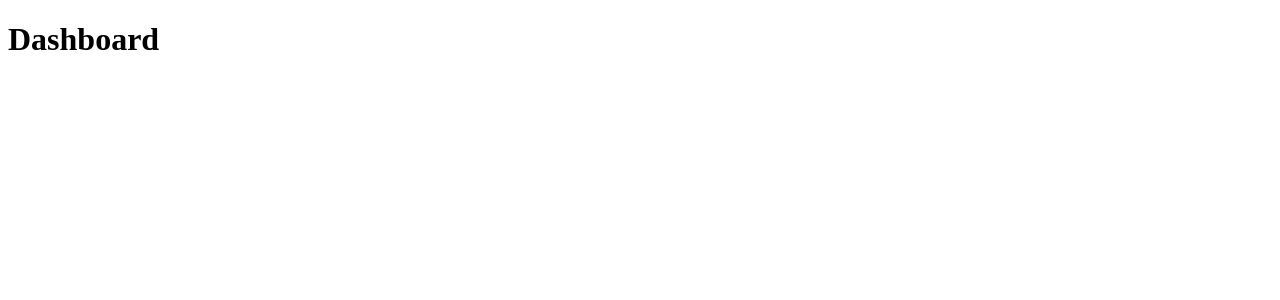
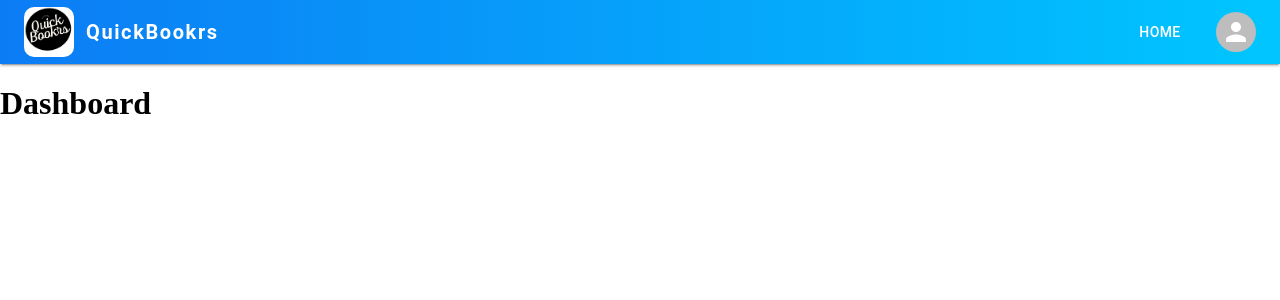
Before and after one commit to sachin0117/Appointment-Booking-App, a React (Vite) app: page /dashboard in a window 1280 px wide. Shown: the top 300 px of the page. Built offline with nearby package versions, Linux system fonts and the light colour scheme.

Commit message:
Adding navbar for role base authentication

```diff
--- a/src/App.tsx
+++ b/src/App.tsx
@@ -1,4 +1,5 @@
 import Routing from "./routing/Routing";
+import "./App.css"
 
 
 export default function App() {
--- a/src/layout/dashboard/Dashboard.tsx
+++ b/src/layout/dashboard/Dashboard.tsx
@@ -4,9 +4,9 @@ import Navbar from "../header/Navbar";
 
 export default function Dashboard() {
   return (
-    <div>
+    <>
       <Navbar/>
       <h1>Dashboard </h1>
-    </div>
+    </>
   )
 }
--- a/src/layout/header/Navbar.tsx
+++ b/src/layout/header/Navbar.tsx
@@ -1,8 +1,79 @@
+import AppBar from '@mui/material/AppBar';
+import Box from '@mui/material/Box';
+import Toolbar from '@mui/material/Toolbar';
+import Typography from '@mui/material/Typography';
+import Button from '@mui/material/Button';
+import IconButton from '@mui/material/IconButton';
+import Avatar from '@mui/material/Avatar';
+import Menu from '@mui/material/Menu';
+import MenuItem from '@mui/material/MenuItem';
+import Tooltip from '@mui/material/Tooltip';
+import { useEffect, useState } from 'react';
+import Logo from "../../assets/QuickBookrs.png"
+import { useNavigate } from 'react-router-dom';
+
+
 
 export default function Navbar() {
+  const [anchorEl, setAnchorEl] = useState<null | HTMLElement>(null);
+  const [role, setRole] = useState<string | null>(null);
+  const navigate = useNavigate();
+
+  useEffect(() => {
+    const userData = localStorage.getItem('userData');
+    if (userData) {
+      const parsed = JSON.parse(userData);
+      setRole(parsed.role);
+    }
+  }, []);
+
+  const handleOpenMenu = (event: React.MouseEvent<HTMLElement>) => {
+    setAnchorEl(event.currentTarget);
+  };
+  const handleCloseMenu = () => {
+    setAnchorEl(null);
+  };
+
+  const handleLogout = () => {
+    navigate('/signin')
+  }
+
+
   return (
-    <div>
-
-    </div>
-  )
+    <AppBar
+      position="static"
+      sx={{
+        background: "linear-gradient(to right,rgb(12, 124, 245), #00C6FF)",
+        color: "#fff",
+        boxShadow: 2,
+      }}
+    >
+      <Toolbar>
+        <Typography variant="h6" component="div" sx={{ flexGrow: 1, fontWeight: 700, letterSpacing: '0.1rem', display: 'flex', alignItems: 'center' }}>
+          <img src={Logo} alt='logo' style={{ height: 50, marginRight: 12, borderRadius: "10px" }} />
+          QuickBookrs
+        </Typography>
+        <Button color="inherit" sx={{ mx: 1 }}>Home</Button>
+        {role === 'admin' && <Button color="inherit" sx={{ mx: 1 }}>Manage Slots</Button>}
+        {role === 'user' && <Button color="inherit" sx={{ mx: 1 }}>Book Appointment</Button>}
+        <Box sx={{ flexGrow: 0, ml: 2 }}>
+          <Tooltip title="Account settings">
+            <IconButton onClick={handleOpenMenu} sx={{ p: 0 }}>
+              <Avatar alt="User" src="" />
+            </IconButton>
+          </Tooltip>
+          <Menu
+            anchorEl={anchorEl}
+            open={Boolean(anchorEl)}
+            onClose={handleCloseMenu}
+            anchorOrigin={{ vertical: 'bottom', horizontal: 'right' }}
+            transformOrigin={{ vertical: 'top', horizontal: 'right' }}
+          >
+            <MenuItem onClick={handleCloseMenu}>Profile</MenuItem>
+            <MenuItem onClick={handleLogout}>Logout</MenuItem>
+          </Menu>
+        </Box>
+      </Toolbar>
+    </AppBar>
+  );
 }
--- a/src/pages/signin/Signin.tsx
+++ b/src/pages/signin/Signin.tsx
@@ -192,7 +192,7 @@ export default function Signup() {
                 },
               }}
             >
-              {loading ? <CircularProgress size={20} color="inherit" /> : "Sign In"}
+              {loading ? <CircularProgress size={28} sx={{color:"white"}} /> : "Sign In"}
             </Button>
           </Stack>
         </form>
--- a/src/pages/signup/Signup.tsx
+++ b/src/pages/signup/Signup.tsx
@@ -197,7 +197,7 @@ export default function Signup() {
                                     },
                                 }}
                             >
-                                {loading ? <CircularProgress size={20} color="inherit" /> : "Sign Up"}
+                                {loading ? <CircularProgress size={28} sx={{color:"white"}} /> : "Sign Up"}
                             </Button>
                         </Stack>
                     </form>
```
Also changed, not shown: src/assets/QuickBookrs.png.
